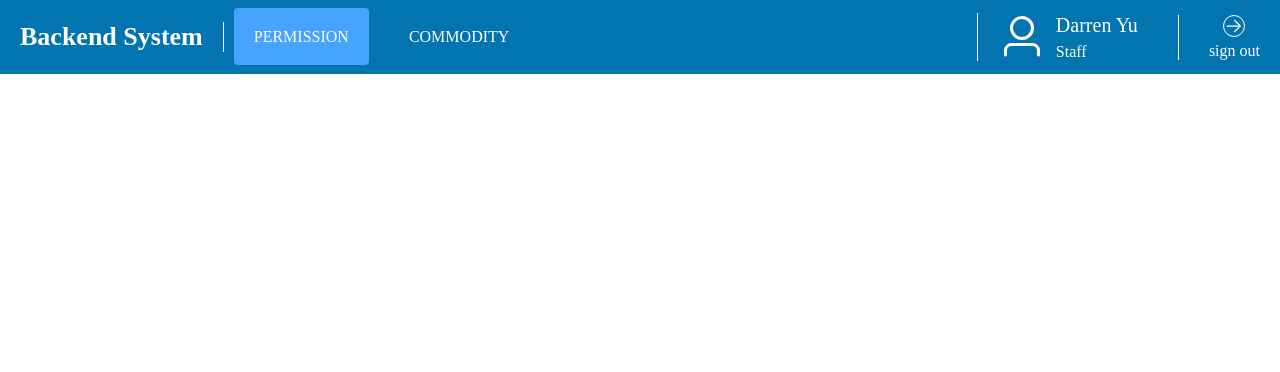
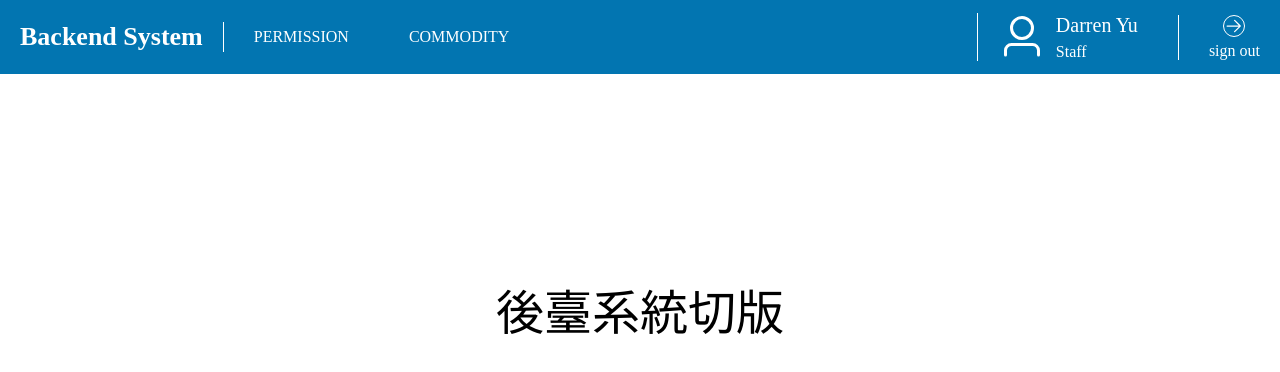
Before and after one commit to YuDarren/bs.github.io, a Vue app: page / in a window 1280 px wide. Shown: the top 372 px of the page. Built offline with nearby package versions, Linux system fonts and the light colour scheme.

Commit message:
bs homepage 100%

```diff
--- a/src/components/Header.vue
+++ b/src/components/Header.vue
@@ -11,7 +11,7 @@ export default {
         <div class="head_tit"><h2>Backend System</h2></div>
         <div class="head_btns">
           <div class="btn">
-            <router-link to="/">Permission</router-link>
+            <router-link to="/permission">Permission</router-link>
           </div>
           <div class="btn">
             <router-link to="/commodity">Commodity</router-link>
--- a/src/router/index.js
+++ b/src/router/index.js
@@ -1,12 +1,30 @@
 import { createRouter, createWebHistory } from "vue-router";
 import Permission from "@/views/Permission.vue";
 import Commodity from "@/views/Commodity.vue";
+import Home from "@/views/Home.vue";
+import Employee from "@/views/Permission/Employee.vue";
+import Supervisor from "@/views/Permission/Supervisor.vue";
 
 const routes = [
   {
     path: "/",
+    name: "home",
+    component: Home,
+  },
+  {
+    path: "/permission",
     name: "permission",
     component: Permission,
+    children: [
+      {
+        path: "employee",
+        component: Employee,
+      },
+      {
+        path: "supervisor",
+        component: Supervisor,
+      },
+    ],
   },
   {
     path: "/commodity",
--- /dev/null
+++ b/src/views/Home.vue
@@ -0,0 +1,15 @@
+<script>
+export default {};
+</script>
+<template>
+  <div class="home_main">後臺系統切版</div>
+</template>
+<style lang="scss" scoped>
+.home_main {
+  display: flex;
+  align-items: center;
+  justify-content: center;
+  padding: 200px;
+  font-size: 48px;
+}
+</style>
--- a/src/views/Permission.vue
+++ b/src/views/Permission.vue
@@ -1,5 +1,28 @@
 <script>
 export default {};
 </script>
-<template></template>
-<style lang="scss" scoped></style>
+<template>
+  <div class="main">
+    <nav class="per_haeder">
+      <div class="per_bnts">
+        <div class="btn">
+          <router-link to="/permission/supervisor">supervisor</router-link>
+        </div>
+        <div class="btn">
+          <router-link to="/permission/employee">employee</router-link>
+        </div>
+      </div>
+      <div class="addinfo_bnt"></div>
+    </nav>
+
+    <router-view></router-view>
+  </div>
+</template>
+<style lang="scss" scoped>
+.per_main {
+  padding-top: 40px;
+  margin: 0 auto;
+  width: calc(100% - 260px);
+  max-width: 1920px;
+}
+</style>
--- /dev/null
+++ b/src/views/Permission/Employee.vue
@@ -0,0 +1,5 @@
+<script>
+export default {};
+</script>
+<template></template>
+<style lang="scss" scoped></style>
--- /dev/null
+++ b/src/views/Permission/Supervisor.vue
@@ -0,0 +1,5 @@
+<script>
+export default {};
+</script>
+<template></template>
+<style lang="scss" scoped></style>
```
